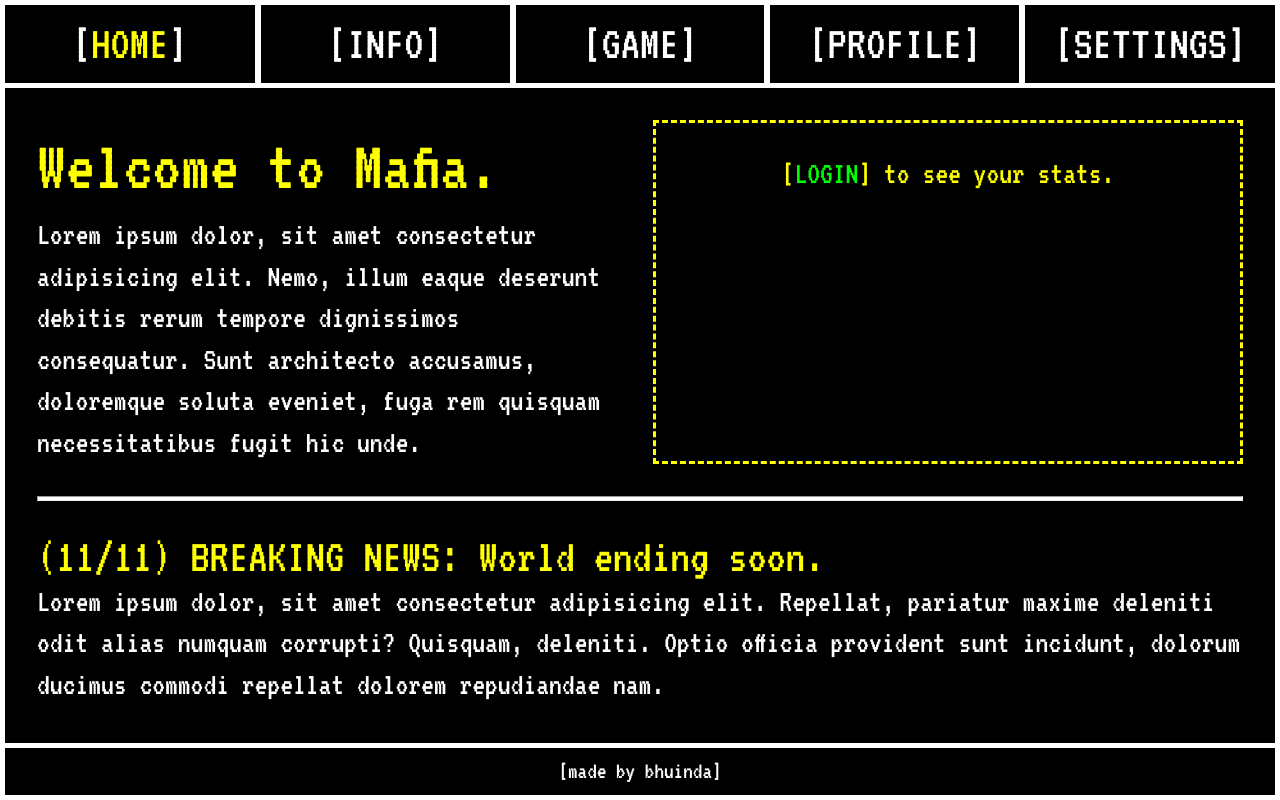
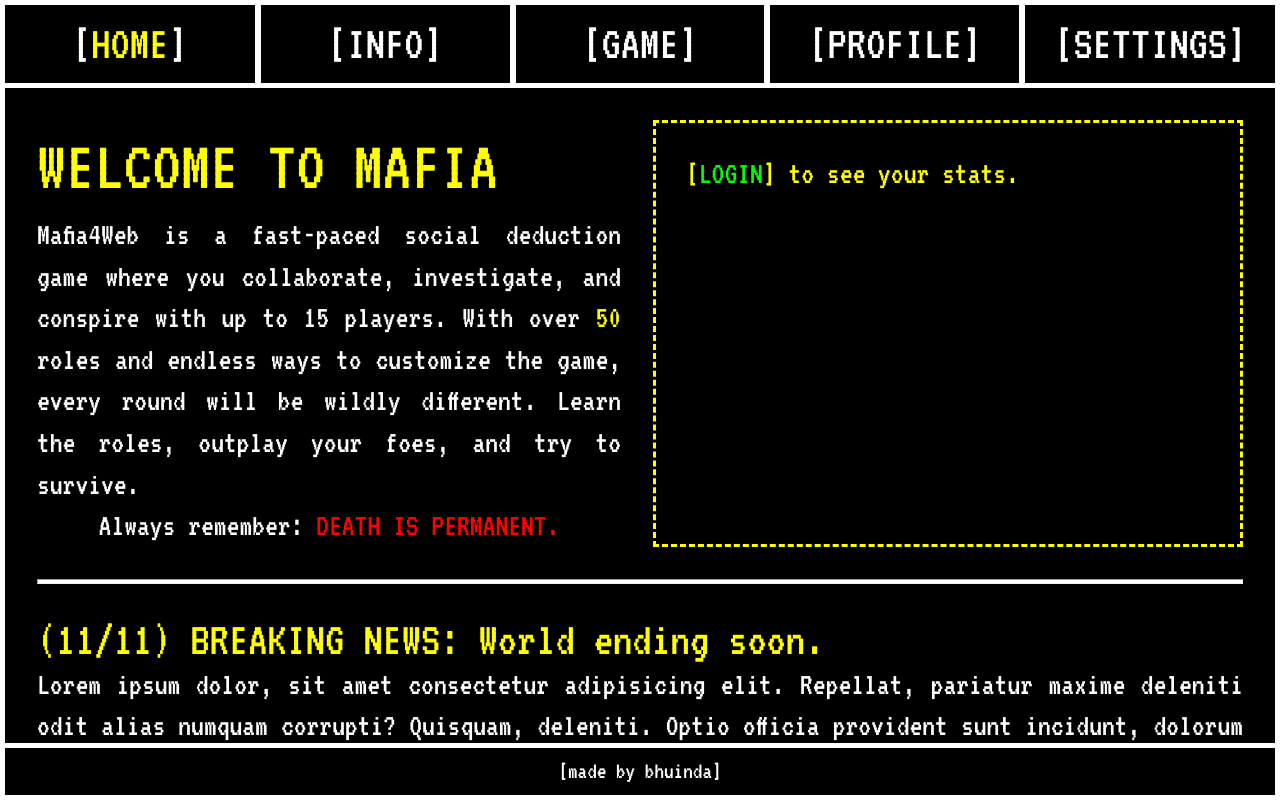
Before and after one commit to bhuinda/mafia-web, an Angular app: page /home in a window 1280 px wide. Built offline with nearby package versions, Linux system fonts and the light colour scheme.

Commit message:
HomeComponent styling update

```diff
--- a/src/app/header/header.component.html
+++ b/src/app/header/header.component.html
@@ -5,23 +5,28 @@
   <nav>
     <a routerLink="home"
        routerLinkActive="active"
-       [innerHTML]="getSelectorHTML('home')">
+       [innerHTML]="getSelectorHTML('home')"
+       draggable="false">
     </a>
     <a routerLink="info"
        routerLinkActive="active"
-      [innerHTML]="getSelectorHTML('info')">
+      [innerHTML]="getSelectorHTML('info')"
+      draggable="false">
     </a>
     <a routerLink="game"
        routerLinkActive="active"
-       [innerHTML]="getSelectorHTML('game')">
+       [innerHTML]="getSelectorHTML('game')"
+       draggable="false">
     </a>
     <a routerLink="profile"
        routerLinkActive="active"
-       [innerHTML]="getSelectorHTML('profile')">
+       [innerHTML]="getSelectorHTML('profile')"
+       draggable="false">
     </a>
     <a routerLink="settings"
        routerLinkActive="active"
-       [innerHTML]="getSelectorHTML('settings')">
+       [innerHTML]="getSelectorHTML('settings')"
+       draggable="false">
     </a>
   </nav>
 </header>
--- a/src/app/home/home.component.css
+++ b/src/app/home/home.component.css
@@ -7,6 +7,7 @@ main {
 
 p, span, a {
   font-size: 2rem;
+  text-align: justify;
 }
 
 h1 {
@@ -38,13 +39,13 @@ h2 {
   height: 5px;
 }
 
-.row-1 {
+.row-1, .row-2 {
   display: flex;
 }
 
-.row-1 > * {
+.row-1 > *, .row-2 > * {
   flex: 1;
-  max-width: 50%;
+  max-width: 100%;
 }
 
 #welcome {
@@ -67,3 +68,9 @@ h2 {
 .login-prompt {
   text-align: center;
 }
+
+@media screen and (max-width: 1200px) {
+  p, span, a {
+    text-align: left;
+  }
+}
--- a/src/app/home/home.component.html
+++ b/src/app/home/home.component.html
@@ -2,8 +2,10 @@
   <div class="column">
     <div class="row-1">
       <div id="welcome">
-        <h1>Welcome to Mafia.</h1>
-        <p>Lorem ipsum dolor, sit amet consectetur adipisicing elit. Nemo, illum eaque deserunt debitis rerum tempore dignissimos consequatur. Sunt architecto accusamus, doloremque soluta eveniet, fuga rem quisquam necessitatibus fugit hic unde.</p>
+        <h1>WELCOME TO MAFIA</h1>
+        <p>Mafia4Web is a fast-paced social deduction game where you collaborate, investigate, and conspire with up to 15 players. With over <span style="color: yellow">50</span> roles and endless ways to customize the game, every round will be wildly different. Learn the roles, outplay your foes, and try to survive.
+        <br>
+        <p style="text-align: center;">Always remember: <span style="color: red; text-align: center">DEATH IS PERMANENT.</span></p>
       </div>
       <!-- Dummy of app-home-stats -->
       <div id="overview">
@@ -11,6 +13,7 @@
           <div class="login-prompt" *ngIf="!isAuthenticated">
             <p>[<a routerLink="/login" style="color: lime; text-decoration: none">LOGIN</a>] to see your stats.</p>
           </div>
+          <div class="stats-card" *ngIf="isAuthenticated"></div>
         </div>
       </div>
     </div>
@@ -23,6 +26,10 @@
         <div class="container">
           <h2>({{ date }}) BREAKING NEWS: World ending soon.</h2>
           <p>Lorem ipsum dolor, sit amet consectetur adipisicing elit. Repellat, pariatur maxime deleniti odit alias numquam corrupti? Quisquam, deleniti. Optio officia provident sunt incidunt, dolorum ducimus commodi repellat dolorem repudiandae nam.</p>
+          <p>Lorem ipsum dolor sit amet consectetur adipisicing elit. Eum, itaque nam soluta veniam consequuntur magni nulla labore placeat quae quis similique animi officiis corrupti laudantium ducimus saepe cum sequi sit!</p>
+          <p>Lorem ipsum dolor sit amet consectetur adipisicing elit. Architecto consectetur dicta doloremque accusamus aliquid blanditiis delectus, saepe eligendi voluptatibus natus tempora, cum hic, maxime eos aperiam quisquam distinctio accusantium culpa!</p>
+          <p>Lorem ipsum dolor, sit amet consectetur adipisicing elit. Amet deserunt omnis vitae voluptatem, recusandae culpa quis tempore, beatae rerum minima fugiat. Vitae adipisci iusto sed est omnis nostrum, esse optio.</p>
+          <p>Lorem ipsum dolor sit amet consectetur adipisicing elit. Ex minima accusamus eveniet odit necessitatibus hic, consequatur labore rem, omnis quo, ad dolores voluptatum ducimus veniam est inventore alias nemo neque.</p>
         </div>
       </div>
     </div>
```
